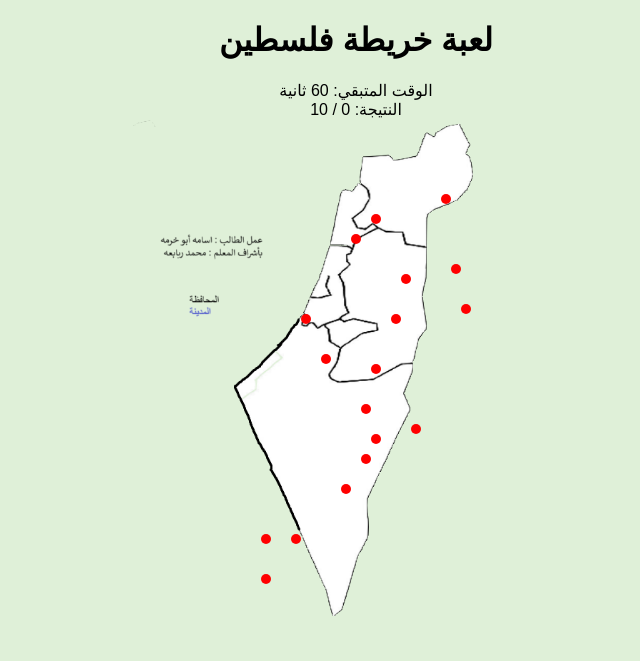
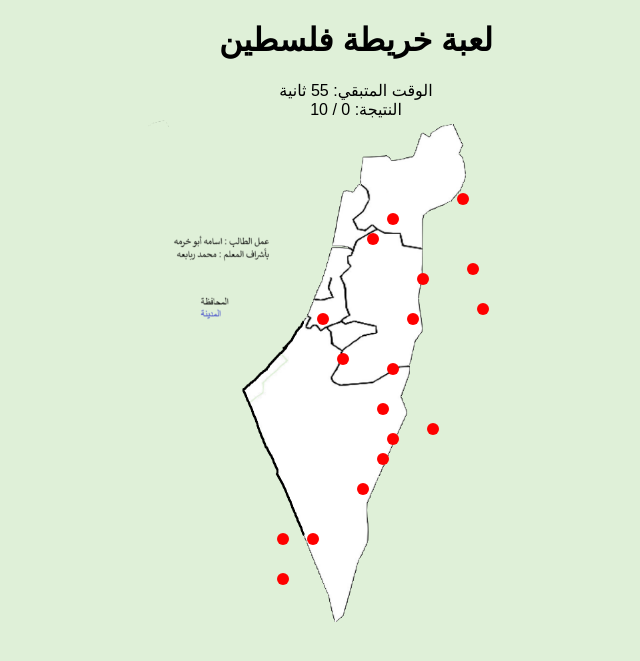
Before and after one commit to osamakhurma/palagame, a Flask app: page / in a window 1280 px wide. Shown: the top 661 px of the page, without its empty margins (284-924 px from the left). Run offline with Flask 3, Linux system fonts and the light colour scheme.

Commit message:
Update index.html

```diff
--- a/templates/index.html
+++ b/templates/index.html
@@ -15,17 +15,21 @@
             display: inline-block;
         }
         .map {
-            width: 500px;
-            height: auto;
+            width: 467px;
+            height: 506px;
         }
         .city-dot {
             position: absolute;
-            width: 10px;
-            height: 10px;
+            width: 12px;
+            height: 12px;
             background-color: red;
             border-radius: 50%;
             cursor: pointer;
             transform: translate(-50%, -50%);
+            transition: background-color 0.3s;
+        }
+        .correct {
+            background-color: green !important;
         }
     </style>
 </head>
@@ -42,6 +46,20 @@
     </div>
 
     <script>
+        let timeLeft = 60;
+        let score = 0;
+        let totalQuestions = 10;
+
+        function updateTimer() {
+            document.getElementById("timer").textContent = timeLeft;
+            if (timeLeft === 0) {
+                alert("انتهى الوقت! حصلت على " + score + " / " + totalQuestions);
+                location.reload();
+            }
+            timeLeft--;
+        }
+        setInterval(updateTimer, 1000);
+
         document.querySelectorAll('.city-dot').forEach(dot => {
             dot.addEventListener('click', function() {
                 let city = this.getAttribute('data-city');
@@ -53,7 +71,9 @@
                 .then(response => response.json())
                 .then(data => {
                     if (data.status === "correct") {
-                        alert(`إجابة صحيحة! ${city}: ${data.info}`);
+                        this.classList.add("correct");
+                        score++;
+                        document.getElementById("score").textContent = score + " / " + totalQuestions;
                     } else {
                         alert("إجابة خاطئة!");
                     }
```
